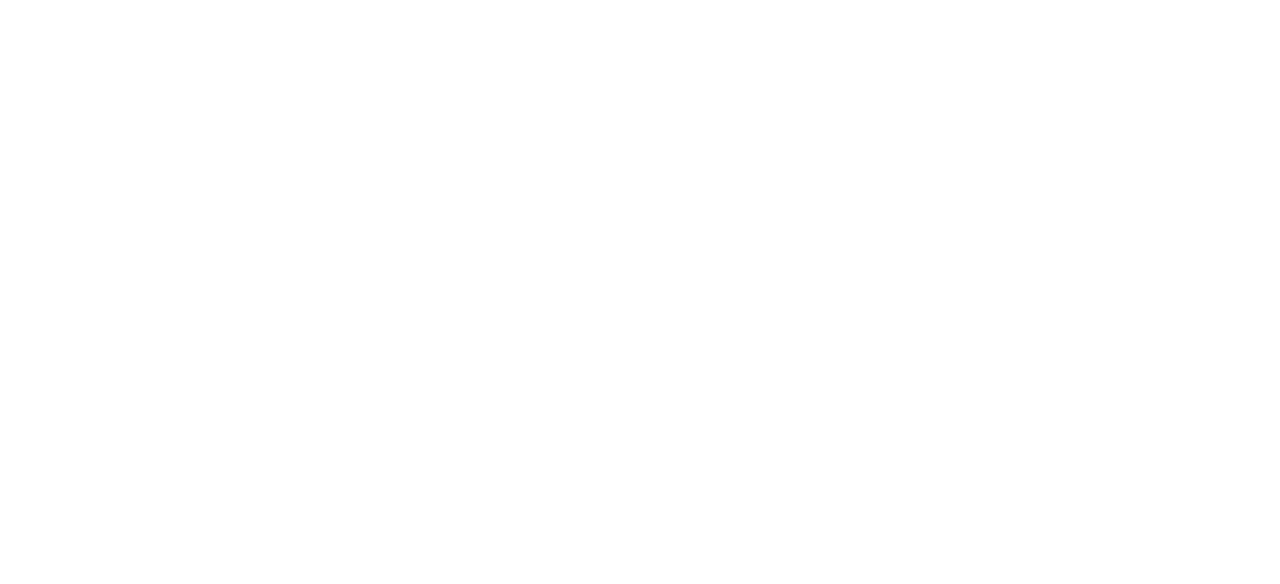
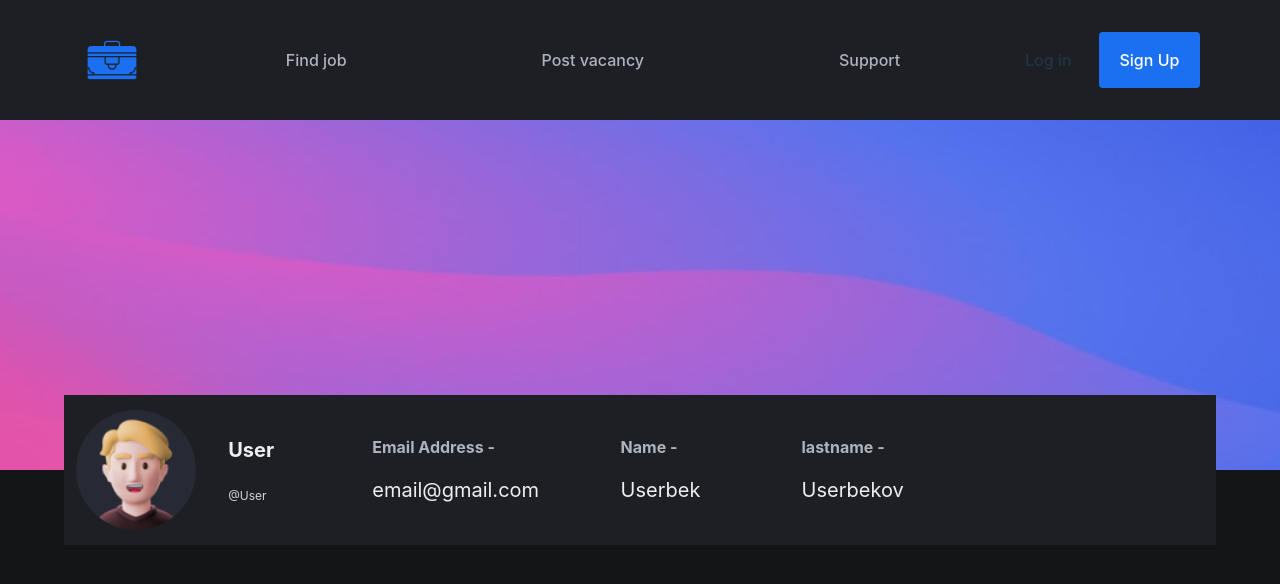
Before and after one commit to Typesh1t1337/react-hh-clone, a React (Vite) app: page /account/profile/1 in a window 1280 px wide. Shown: the top 584 px of the page. Built offline with nearby package versions, Linux system fonts and the light colour scheme; no server answers.

Commit message:
separating to my profile and users profile

```diff
--- a/src/App.jsx
+++ b/src/App.jsx
@@ -2,7 +2,7 @@
 import {IndexApp} from "./index/IndexApp.jsx";
 import {AccountRouter} from "./account/AccountRouter.jsx";
 import {JobRouter} from "./job/JobRouter.jsx";
-import {LoadingSpinner} from "./LoadingSpinner.jsx";
+import {ChatRouter} from "./Chat/ChatRouter.jsx";
 
 export function App() {
   return (
@@ -11,6 +11,7 @@
             <Route path="/account/*" element={<AccountRouter />}  />
             <Route  path="/" element={<IndexApp />}  />
             <Route path="/job/*" element={<JobRouter />} />
+              <Route path="/chat/*" element={<ChatRouter />} />
           </Routes>
       </BrowserRouter>
   )
--- a/src/Header.jsx
+++ b/src/Header.jsx
@@ -1,4 +1,4 @@
-import {Link} from "react-router-dom";
+import {Link, useParams} from "react-router-dom";
 import {useEffect, useState} from "react";
 import axios from "axios";
 import logo from "/portfolio.png";
@@ -11,16 +11,18 @@
 export function Header() {
     const {isAuthenticated,user,isCompany,loading} = useAuth();
 
+
     if (loading) {
         return (<LoadingSpinner />);
     }
 
     return (
+
             <div className="w-screen h-[120px] fixed flex justify-between bg-[#1E1F25] pl-20 pr-20 z-99">
                 <div className="h-[100%] w-[150px] flex justify-start items-center">
                     <div className="h-[70%] w-[100px] flex -justify-start items-center">
                         <Link to="/">
-                            <img src={logo} className="h-[64px] w-[64]" />
+                            <img src={logo} className="h-[64px] w-[64]"/>
                         </Link>
                     </div>
                 </div>
@@ -28,16 +30,16 @@
                     {isAuthenticated ? (
                         isCompany ? (
                             <ul className="w-full flex justify-around items-center text-[#ADB3BF]">
-                                        <li><Link to="/job/search/vacancy/">Find job</Link></li>
-                                        <li><Link to="/job/vacancy/post/">Create vacancies</Link></li>
-                                        <li><Link>Applies list</Link></li>
-                                        <li><a href="">Chats</a></li>
+                                <li key="findjob"><Link to="/job/search/vacancy/">Find job</Link></li>
+                                <li key="create vacancy"><Link to="/job/vacancy/post/">Create vacancies</Link></li>
+                                <li key="applies"><Link>Applies list</Link></li>
+                                <li key="chats "><Link to="/chat/">Chats</Link></li>
                             </ul>
                         ) : (
                             <ul className="w-full flex justify-around items-center text-[#ADB3BF]">
                                 <li><Link to="/job/search/vacancy/">Find job</Link></li>
                                 <li><Link to="/job/applies/">My applies</Link></li>
-                                            <li><a href="">Chats</a></li>
+                                <li><a href="/chat/">Chats</a></li>
                             </ul>
                         )
                     ) : (
@@ -61,7 +63,7 @@
                                 <div className="h-full w-[60%] flex justify-center items-center">
                                     <div className="h-[50px] w-full flex flex-col justify-between items-end">
                                         <h2 className="text-[16px] font-semibold">{user}</h2>
-                                            <Link to="/account/my_profile/" className="text-[12px]">@{user}</Link>
+                                        <Link to={`/account/profile/${user}`} className="text-[12px]">@{user}</Link>
                                     </div>
                                 </div>
                             </div>
@@ -70,7 +72,8 @@
                                 <div className="h-full w-[50%] flex justify-center items-center">
                                     <Link to="/account/login">Log in</Link>
                                 </div>
-                                    <div className="h-full w-[50%] flex justify-center items-center rounded-[4px] bg-[#1B70F1]">
+                                <div
+                                    className="h-full w-[50%] flex justify-center items-center rounded-[4px] bg-[#1B70F1]">
                                     <Link to="/account/register/" className="text-white">Sign Up</Link>
                                 </div>
                             </div>
@@ -78,5 +81,6 @@
                     }
                 </div>
             </div>
+
     )
 }
--- a/src/Styles.css
+++ b/src/Styles.css
@@ -48,3 +48,9 @@
         transform: rotate(360deg);
     }
 }
+
+.coverprofile{
+    background: url("../public/img_2.png");
+    background-size: cover;
+    background-repeat: no-repeat;
+}
--- a/src/account/AccountRouter.jsx
+++ b/src/account/AccountRouter.jsx
@@ -3,7 +3,7 @@
 import {LoginUserApp} from "./LoginUserApp.jsx";
 import {RegisterApp} from "./RegisterApp.jsx";
 import {RegisterCompanyApp} from "./RegisterCompanyApp.jsx";
-import {MyProfileApp} from "./profile/MyProfileApp.jsx";
+import {ProfileApp} from "./profile/ProfileApp.jsx";
 import {VerifyAccount} from "./verification/VerifyAccount.jsx";
 import {AuthProvider} from "../AuthContext.jsx";
 import {CompanyVacanciesApp} from "./profile/CompanyVacanciesApp.jsx";
@@ -16,7 +16,7 @@
                 <Route path="login/" element={<LoginUserApp />} />
                 <Route path="register/" element={<RegisterApp />} />
                 <Route path="register/company/"  element={<RegisterCompanyApp />} />
-                <Route path="my_profile/" element={<MyProfileApp />} />
+                <Route path="profile/:username" element={<ProfileApp />} />
                 <Route path="verify_email/" element={<AuthProvider><VerifyAccount /></AuthProvider>} />
                 <Route path="company/vacancies/" element={<AuthProvider><CompanyVacanciesApp /></AuthProvider>} />
             </Routes>
--- a/src/account/profile/Profile.jsx
+++ b/src/account/profile/Profile.jsx
@@ -1,13 +1,16 @@
 import pfp from "/img_1.png"
 import {useAuth} from "../../AuthContext.jsx";
-import {Link} from "react-router-dom";
+import {Link, useParams} from "react-router-dom";
 import  {Logout} from "../Logout.jsx";
-
+import "../../Styles.css"
 
 export function Profile() {
-    const {isAuthenticated,user,isCompany,email,isVerified} = useAuth();
+    const {isAuthenticated, user, isCompany, email, isVerified} = useAuth();
+    const {username} = useParams();
     return (
-        <div className="h-[calc(100vh-120px)] mt-[120px] w-screen min-h-[600px]  p-10 flex justify-between items-start bg-[#131517]">
+        user === username ? (
+            <div
+                className="h-[calc(100vh-120px)] mt-[120px] w-screen min-h-[600px]  p-10 flex justify-between items-start bg-[#131517]">
                 <div className="w-[20%] h-full">
                     <div className="h-[300px] w-full bg-[#1E1F25]">
                         <div className="h-[75px] w-full flex items-center justify-start px-5 bg-[#272A34]">
@@ -18,14 +21,15 @@
                         </div>
                         <div className="h-[75px] w-full flex px-5  items-center justify-start">
                             {isCompany ? (
-                            <Link to="/account/company/vacancies/" className="font-bold text-[#CFD3DA]">Company Vacancies</Link>
+                                <Link to="/account/company/vacancies/" className="font-bold text-[#CFD3DA]">Company
+                                    Vacancies</Link>
                             ) : (
                                 <Link className="font-bold text-[#CFD3DA]">My CV</Link>
                             )
                             }
                         </div>
                         <div className="h-[75px] w-full flex px-5  items-center justify-start">
-                        <Logout />
+                            <Logout/>
                         </div>
                     </div>
                 </div>
@@ -54,7 +58,8 @@
                             </div>
                             <div className="w-[30%] h-full flex justify-end items-center">
                                 <div className="h-[70px] flex justify-center items-center">
-                                <Link  className="px-16 py-4 border-[#1B70F1] rounded-[4px] border-[1px] text-[14px] text-[#1B70F1]">
+                                    <Link
+                                        className="px-16 py-4 border-[#1B70F1] rounded-[4px] border-[1px] text-[14px] text-[#1B70F1]">
                                         Edit
                                     </Link>
                                 </div>
@@ -63,7 +68,8 @@
                     </div>
                     <div className="h-[350px] bg-[#1E1F25] w-full mt-10 flex justify-center items-center rounded-[6px]">
                         <div className="h-full w-[96%] flex flex-col">
-                        <div className="w-full h-[90px] border-b-[0.5px] border-[#434343] flex justify-start items-center">
+                            <div
+                                className="w-full h-[90px] border-b-[0.5px] border-[#434343] flex justify-start items-center">
                                 <h2 className="text-white text-[20px] font-bold">Verification</h2>
                             </div>
                             <div className="w-full h-full flex justify-between items-center">
@@ -71,7 +77,8 @@
                                     <div className="w-full h-[50%] flex flex-col  justify-between items-center">
                                         <h2 className="text-[18px] font-bold">Email Verification</h2>
                                         {isVerified ? (
-                                            <Link className="px-16 py-4 border-[#1B70F1] rounded-[4px] border-[1px] text-[14px] text-[#1B70F1]">
+                                            <Link
+                                                className="px-16 py-4 border-[#1B70F1] rounded-[4px] border-[1px] text-[14px] text-[#1B70F1]">
                                                 Verified
                                             </Link>
                                         ) : (
@@ -106,5 +113,60 @@
                     </div>
                 </div>
             </div>
+        ) : user !== username ? (
+            <div className="h-[calc(100vh-120px)] mt-[120px] w-screen min-h-[600px] flex justify-between items-start bg-[#131517]">
+                <div className="w-full h-full flex flex-col items-center">
+                    <div className="w-full h-[350px] coverprofile">
+                    </div>
+                    <div className="w-[90%] h-[150px] bg-[#1E1F25] mt-[-75px]">
+                        <div className="h-full w-[96%] flex justify-between">
+                            <div className="w-[80%] h-full flex">
+                                <div className="h-full flex justify-center items-center w-[150px] mr-5">
+                                    <div
+                                        className="h-[120px] w-[120px] flex justify-center items-center overflow-hidden bg-[#272A34] rounded-[50%]">
+                                        <img src={pfp} className="h-[120px] h-[120px]"/>
+                                    </div>
+                                </div>
+                                <div className="h-full flex justify-start items-center w-[150px]">
+                                    <div className="h-[70px] flex flex-col justify-between">
+                                        <h2 className="text-[#ECEEF0] font-bold text-[20px]">User</h2>
+                                        <h3 className="text-[12px] text-[#CFD3DA]">@User</h3>
+                                    </div>
+                                </div>
+                                <div className="h-full flex justify-start items-center w-[200px]">
+                                    <div className="h-[70px] flex flex-col justify-between">
+                                        <h2 className="text-[#ADB3BF] font-bold text-[16px]">Email Address -</h2>
+                                        <h3 className="text-[20px] text-[#ECEEF0]">email@gmail.com</h3>
+                                    </div>
+                                </div>
+                                <div className="h-full flex justify-center items-center w-[200px]">
+                                    <div className="h-[70px] flex flex-col justify-between">
+                                        <h2 className="text-[#ADB3BF] font-bold text-[16px]">Name -</h2>
+                                        <h3 className="text-[20px] text-[#ECEEF0]">Userbek</h3>
+                                    </div>
+                                </div>
+                                <div className="h-full flex justify-center items-center w-[200px]">
+                                    <div className="h-[70px] flex flex-col justify-between">
+                                        <h2 className="text-[#ADB3BF] font-bold text-[16px]">lastname -</h2>
+                                        <h3 className="text-[20px] text-[#ECEEF0]">Userbekov</h3>
+                                    </div>
+                                </div>
+                            </div>
+                            <div className="w-[20%] h-full flex justify-end items-center">
+                                <div className="h-[70px] flex justify-center items-center">
+                                    {isCompany && (
+                                        <Link
+                                            className="px-16 py-4 border-[#1B70F1] rounded-[4px] border-[1px] text-[14px] text-[#1B70F1]">
+                                        See cv
+                                        </Link>
                                     )
                                     }
+                                </div>
+                            </div>
+                        </div>
+                    </div>
+                </div>
+            </div>
+        ) : null
+    )
+}
--- a/src/account/profile/MyProfileApp.jsx
+++ b/src/account/profile/ProfileApp.jsx
@@ -2,7 +2,7 @@
 import {AuthProvider, useAuth} from "../../AuthContext.jsx";
 import {Profile} from "./Profile.jsx";
 
-export function MyProfileApp() {
+export function ProfileApp() {
     return (
         <>
             <AuthProvider>
```
Also changed, not shown: src/Chat/ChatApp.jsx (added, +13 -0 lines), src/Chat/ChatRouter.jsx (added, +14 -0 lines), Chat/ChatRouter.jsx (deleted), public/img_2.png (added). Lines whose indentation alone changed are shown as unchanged.
